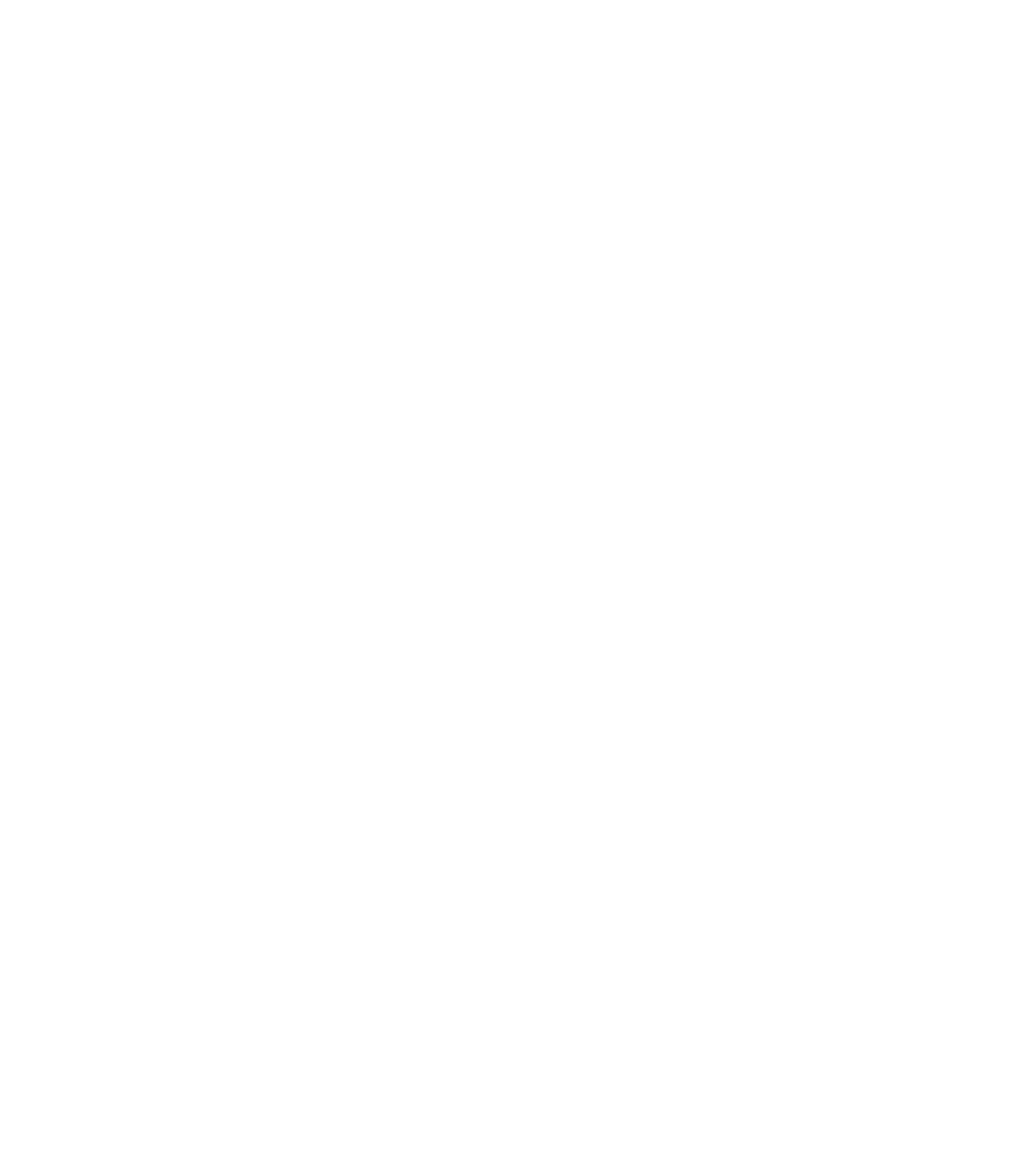
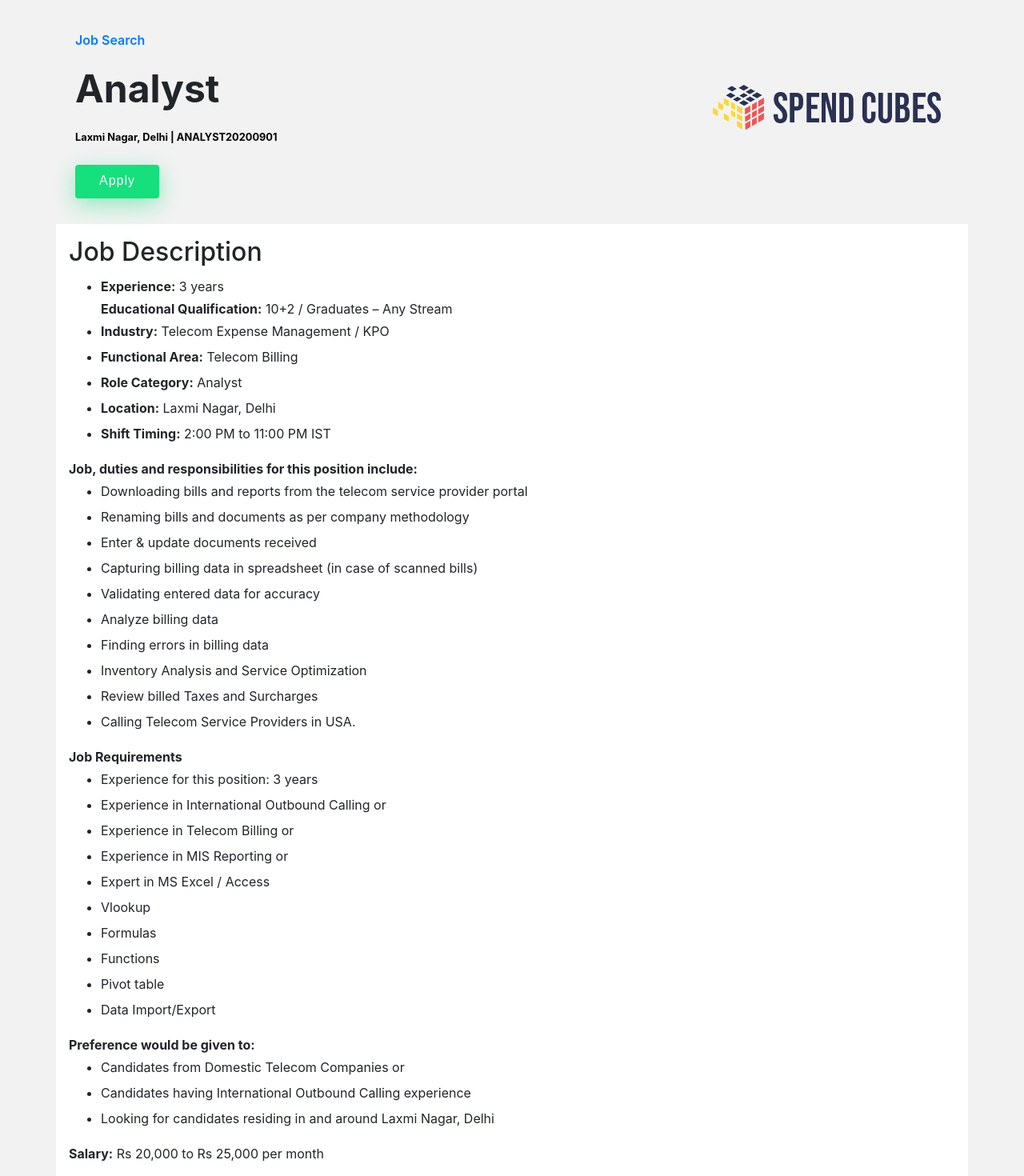
Before and after one commit to arnabuchiha/Spend_Cubes, a React (Create React App) app: page /analyst-hiring in a window 1280 px wide. Shown: the part 71-1541 px from the top of the page at 80% size. Before the commit the page ends 800 px from the top, so only its background shows below. Built offline with nearby package versions, Linux system fonts and the light colour scheme.

Commit message:
job description done

```diff
--- a/src/App.js
+++ b/src/App.js
@@ -17,6 +17,7 @@
 import Footer from './components/Footer';
 import Login from "./components/GetStarted/Login";
 import Signup from "./components/GetStarted/Signup";
+import JobDesc from './components/JobDesc';
 
 class App extends Component {
   render(){
@@ -39,6 +40,7 @@
             <Route path="/contact" component={Contact}/>
             <Route path="/login" component={Login}/>
             <Route path="/signup" component={Signup}/>
+            <Route path="/analyst-hiring" component={JobDesc}/>
           </Switch>
           {/* <Footer/> */}
         </Router>
--- /dev/null
+++ b/src/assets/styles/jobdesc.css
@@ -0,0 +1,34 @@
+.jobdesc .heading{
+    /* border-bottom: 1px solid #dadce0; */
+    padding-bottom: 10px;
+    padding-top: 20px;
+    font-weight: 700;
+    font-size: 48px;
+}
+.jobdesc{
+    background-color: #f2f2f2;
+    min-height: 93vh;
+    text-align: start;
+}
+.backlink{
+    padding-top: 20px;
+    color: #004dff;
+
+    font-weight: 600;
+}
+.backlink a:hover{
+    border-bottom:.13rem solid #004dff;
+    text-decoration: none;
+}
+.jobdesc .small-info{
+    word-break: break-word;
+    font-size: .8rem;
+    color: #000;
+    display: inline;
+    font-weight: bold;
+}
+.jobdesc .desc{
+    background-color: white;
+    padding-top: 20px;
+    padding-bottom: 20px;
+}
--- a/src/components/Career.js
+++ b/src/components/Career.js
@@ -1,4 +1,5 @@
 import React from "react";
+import { Link } from "react-router-dom";
 import "../assets/styles/career.css";
 
 class Career extends React.Component{
@@ -28,7 +29,7 @@
                             <p><strong>Role Category:</strong> Analyst</p>
                             <p><strong>Location:</strong> Laxmi Nagar, Delhi</p>
                             <p><strong>Shift Timing:</strong> 2:00 PM To 11:00 PM</p>
-                            <button type="button" className="btn btn-primary">Know More</button><br/>
+                            <Link className="btn btn-primary" to="/analyst-hiring">Know More</Link><br/>
                         </div>
                     </div>
                 </div>
--- /dev/null
+++ b/src/components/JobDesc.js
@@ -0,0 +1,94 @@
+import React from "react";
+import { Link } from "react-router-dom";
+import "../assets/styles/jobdesc.css";
+import logo from "../assets/icons/web-logo.png";
+class JobDesc extends React.Component{
+    render(){
+        return(
+            <div className="jobdesc">
+                <div className="container p-4">
+                    <div className="row">
+                    <div className="col-md-6">
+                        <div className="backlink"><Link  to="/career">Job Search</Link></div>
+                        <h1 className="heading">Analyst</h1>
+                        <div className="small-info">
+                            Laxmi Nagar, Delhi | ANALYST20200901
+                        </div>
+                        <div className="mt-4">
+                        <button type="submit" class="btn btn-primary">Apply</button>
+                        </div>
+                    </div>
+                    <div className="col-md-6 text-right mt-auto mb-auto">
+                            <img src={logo}></img>
+                        </div>
+                    </div>
+
+
+                </div>
+                <div className="container desc p-3 mt-2">
+                        <h2>Job Description</h2>
+                        <ul>
+                            <li>
+                                <strong>Experience:</strong> 3 years
+                            </li>
+                                <strong>Educational Qualification:</strong> 10+2 / Graduates – Any Stream
+                            <li>
+                                <strong>Industry:</strong> Telecom Expense Management / KPO
+                            </li>
+                            <li>
+                                <strong>Functional Area:</strong> Telecom Billing
+                            </li>
+                            <li>
+                                <strong>Role Category:</strong> Analyst
+                            </li>
+                            <li>
+                                <strong>Location:</strong> Laxmi Nagar, Delhi
+                            </li>
+                            <li>
+                                <strong>Shift Timing:</strong> 2:00 PM to 11:00 PM IST
+                            </li>
+                        </ul>
+                        <strong>Job, duties and responsibilities for this position include:</strong>
+                        <ul>
+                            <li>
+                                Downloading bills and reports from the telecom service provider portal
+                            </li>
+                            <li>Renaming bills and documents as per company methodology</li>
+                            <li>Enter & update documents received</li>
+                            <li>Capturing billing data in spreadsheet (in case of scanned bills)</li>
+                            <li>Validating entered data for accuracy</li>
+                            <li>Analyze billing data</li>
+                            <li>Finding errors in billing data</li>
+                            <li>Inventory Analysis and Service Optimization</li>
+                            <li>Review billed Taxes and Surcharges</li>
+                            <li>Calling Telecom Service Providers in USA.</li>
+                        </ul>
+                        <div>
+                            <strong>Job Requirements</strong>
+                            <ul>
+                                <li>Experience for this position: 3 years</li>
+                                <li>Experience in International Outbound Calling or</li>
+                                <li>Experience in Telecom Billing or</li>
+                                <li>Experience in MIS Reporting or</li>
+                                <li>Expert in MS Excel / Access</li>
+                                <li>Vlookup</li>
+                                <li>Formulas</li>
+                                <li>Functions</li>
+                                <li>Pivot table</li>
+                                <li>Data Import/Export</li>
+                            </ul>
+                        </div>
+
+                        <strong>Preference would be given to:</strong>
+                        <ul>
+                            <li>Candidates from Domestic Telecom Companies or</li>
+                            <li>Candidates having International Outbound Calling experience</li>
+                            <li>Looking for candidates residing in and around Laxmi Nagar, Delhi</li>
+                        </ul>
+                        <strong>Salary:</strong> Rs 20,000 to Rs 25,000 per month
+                    </div>
+            </div>
+        )
+    }
+}
+export default JobDesc;
```
